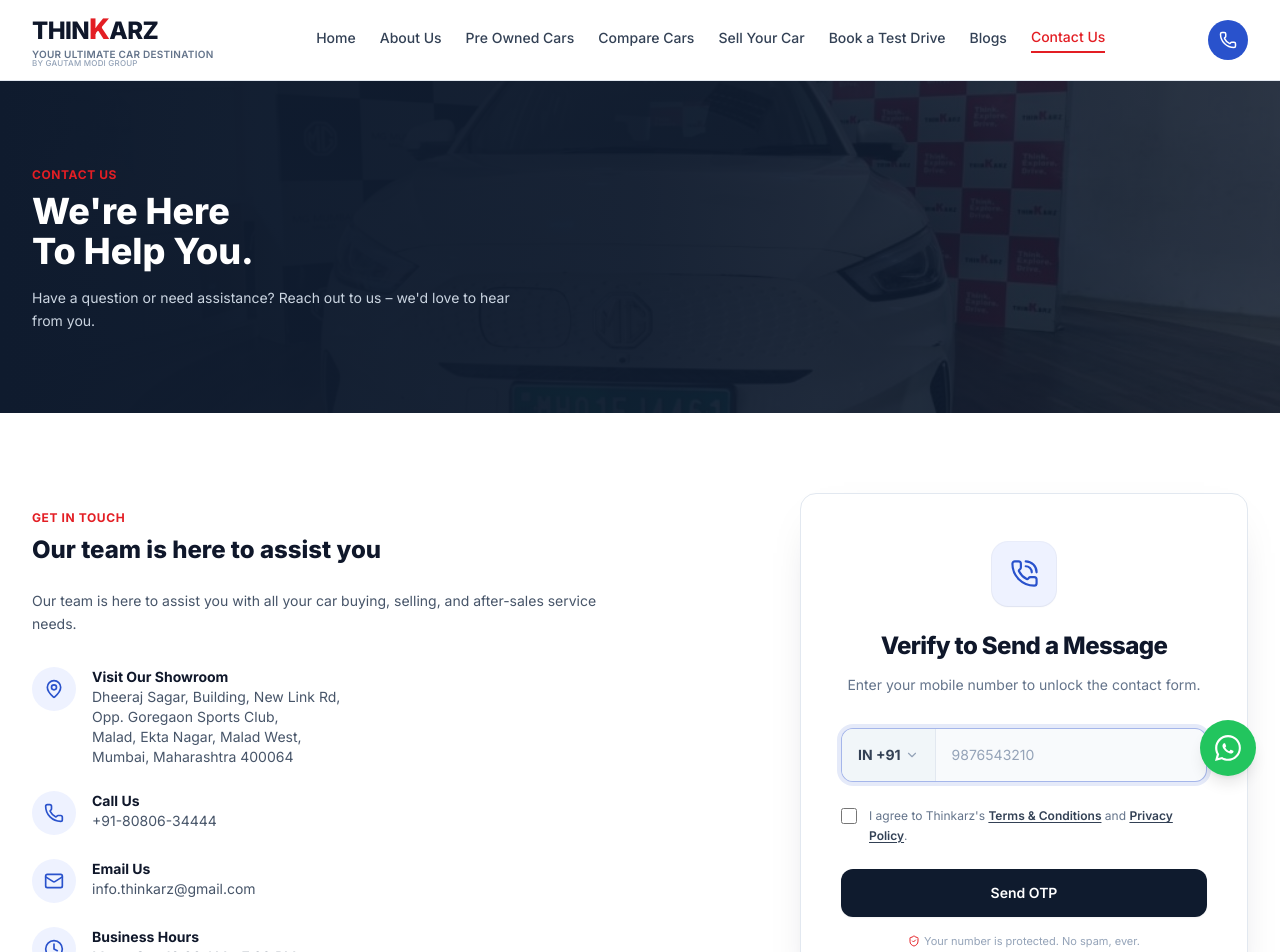
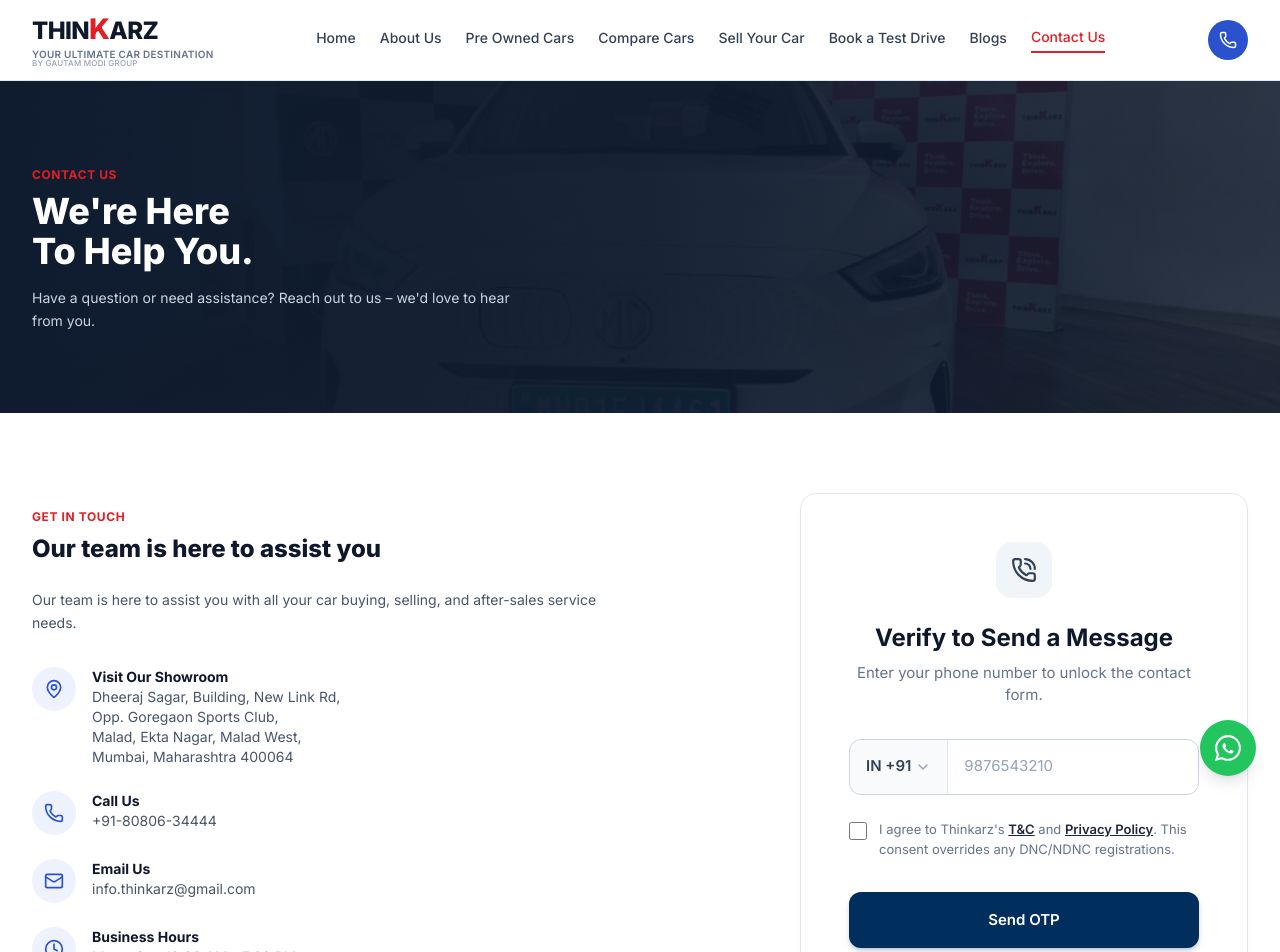
Before and after one commit to prashantjagtap2002/thinkarz, a Next.js app: page /contact-us in a window 1280 px wide. Shown: the top 952 px of the page. Built offline with nearby package versions, Linux system fonts and the light colour scheme.

Commit message:
Refine OTP right side to exactly match screenshot

```diff
--- a/components/forms/OtpGatedContactForm.tsx
+++ b/components/forms/OtpGatedContactForm.tsx
@@ -67,26 +67,21 @@ export default function OtpGatedContactForm() {
   }
 
   return (
-    <div className="overflow-hidden rounded-2xl border border-slate-200 bg-white shadow-[0_16px_45px_-28px_rgba(15,27,46,0.35)]">
+    <div className="flex h-full flex-col justify-center rounded-2xl border border-slate-200 bg-white shadow-[0_4px_24px_-10px_rgba(0,0,0,0.05)] p-6 sm:p-12">
+      {step === 'phone' && (
+        <form onSubmit={handleSendOtp} className="w-full text-center">
+          <div className="mx-auto mb-6 flex h-14 w-14 items-center justify-center rounded-2xl bg-slate-100 text-slate-700">
+            <PhoneCall size={26} strokeWidth={2} />
+          </div>
+          <h2 className="mb-2 text-2xl font-bold text-slate-900">Verify to Send a Message</h2>
+          <p className="mb-8 text-[15px] text-slate-500">
+            Enter your phone number to unlock the contact form.
+          </p>
 
-      {step === 'phone' && (
-        <form onSubmit={handleSendOtp} className="px-5 py-9 sm:px-10 sm:py-12">
-          <div className="mx-auto max-w-md text-center">
-            <div className="mx-auto mb-6 flex h-16 w-16 items-center justify-center rounded-2xl bg-brand-blueLight text-brand-blue shadow-sm ring-1 ring-brand-blue/10">
-              <PhoneCall size={29} strokeWidth={1.8} />
+          <div className="mx-auto mb-6 flex h-14 overflow-hidden rounded-xl border border-slate-200 bg-slate-50/50 transition-colors focus-within:border-slate-300 focus-within:bg-white">
+            <div className="flex items-center justify-center border-r border-slate-200 bg-slate-100/50 px-4 text-[15px] font-semibold text-slate-700">
+              IN +91 <ChevronDown size={16} className="ml-1 text-slate-400" />
             </div>
-            <h2 className="text-2xl font-extrabold tracking-tight text-slate-900">Verify to Send a Message</h2>
-            <p className="mt-3 text-sm leading-relaxed text-slate-500">
-              Enter your mobile number to unlock the contact form.
-            </p>
-          </div>
-
-          <div className="mx-auto mt-8 max-w-md">
-            <label htmlFor="gate-phone" className="sr-only">Mobile number</label>
-            <div className="flex overflow-hidden rounded-xl border border-slate-200 bg-slate-50 shadow-[0_0_0_4px_rgba(238,242,255,0.8)] transition-shadow focus-within:border-brand-blue/40 focus-within:shadow-[0_0_0_4px_rgba(41,82,204,0.12)]">
-              <span className="flex items-center gap-1 border-r border-slate-200 bg-slate-100/80 px-4 text-sm font-bold text-slate-700">
-                IN +91 <ChevronDown size={14} className="text-slate-400" />
-              </span>
             <input
               id="gate-phone"
               type="tel"
@@ -98,14 +93,13 @@ export default function OtpGatedContactForm() {
                 setPhone(val);
                 if (phoneError) validatePhone(val);
               }}
-                className="min-w-0 flex-1 bg-transparent px-4 py-4 text-sm font-semibold text-slate-800 outline-none placeholder:font-normal placeholder:text-slate-400"
+              className="flex-1 bg-transparent px-4 text-[15px] font-medium text-slate-900 outline-none placeholder:font-normal placeholder:text-slate-400"
               autoFocus
             />
           </div>
-            {phoneError && <p className="mt-2 text-xs text-red-600">{phoneError}</p>}
-          </div>
+          {phoneError && <p className="-mt-4 mb-4 text-left text-xs text-red-600">{phoneError}</p>}
 
-          <label className="mx-auto mt-6 flex max-w-md cursor-pointer items-start gap-3 text-left text-xs leading-relaxed text-slate-500">
+          <label className="mb-8 flex cursor-pointer items-start gap-3 text-left">
             <input
               type="checkbox"
               checked={hasConsent}
@@ -113,25 +107,21 @@ export default function OtpGatedContactForm() {
                 setHasConsent(e.target.checked);
                 if (e.target.checked) setConsentError('');
               }}
-              className="mt-0.5 h-4 w-4 shrink-0 rounded border-slate-300 text-brand-red focus:ring-brand-red"
+              className="mt-[3px] h-[18px] w-[18px] shrink-0 rounded border-slate-300 text-[#001D3D] focus:ring-[#001D3D]"
             />
-            <span>
-              I agree to Thinkarz&apos;s{' '}
-              <Link href="/terms-and-conditions" className="font-semibold text-slate-700 underline underline-offset-2 hover:text-brand-red">Terms &amp; Conditions</Link>{' '}
+            <span className="text-[13px] leading-[1.6] text-slate-500">
+              I agree to Thinkarz's{' '}
+              <Link href="/terms-and-conditions" className="font-semibold text-slate-800 underline hover:text-[#001D3D]">T&amp;C</Link>{' '}
               and{' '}
-              <Link href="/privacy-policy" className="font-semibold text-slate-700 underline underline-offset-2 hover:text-brand-red">Privacy Policy</Link>.
+              <Link href="/privacy-policy" className="font-semibold text-slate-800 underline hover:text-[#001D3D]">Privacy Policy</Link>.
+              This consent overrides any DNC/NDNC registrations.
             </span>
           </label>
-          {consentError && <p className="mx-auto mt-2 max-w-md text-xs text-red-600">{consentError}</p>}
+          {consentError && <p className="-mt-6 mb-4 text-left text-xs text-red-600">{consentError}</p>}
 
-          <button type="submit" disabled={isLoading} className="btn btn-primary mx-auto mt-6 flex w-full max-w-md !rounded-xl !bg-brand-navy !py-3.5 hover:!bg-brand-navyLight disabled:cursor-not-allowed disabled:opacity-60">
-            {isLoading ? 'Sending OTP...' : 'Send OTP'}
+          <button type="submit" disabled={isLoading} className="h-14 w-full rounded-xl bg-[#002f5d] text-[15px] font-semibold text-white shadow-md shadow-[#002f5d]/20 transition-all hover:bg-[#001d3d] active:scale-[0.99] disabled:opacity-70">
+            {isLoading ? 'Sending...' : 'Send OTP'}
           </button>
-
-          <p className="mt-4 text-center text-[11px] text-slate-400">
-            <ShieldCheck size={12} className="mr-1 inline -translate-y-px text-brand-red" />
-            Your number is protected. No spam, ever.
-          </p>
         </form>
       )}
 
```
Also changed, not shown: 1 other file (tests, documents, lock files or other folders). Lines whose indentation alone changed are shown as unchanged.
